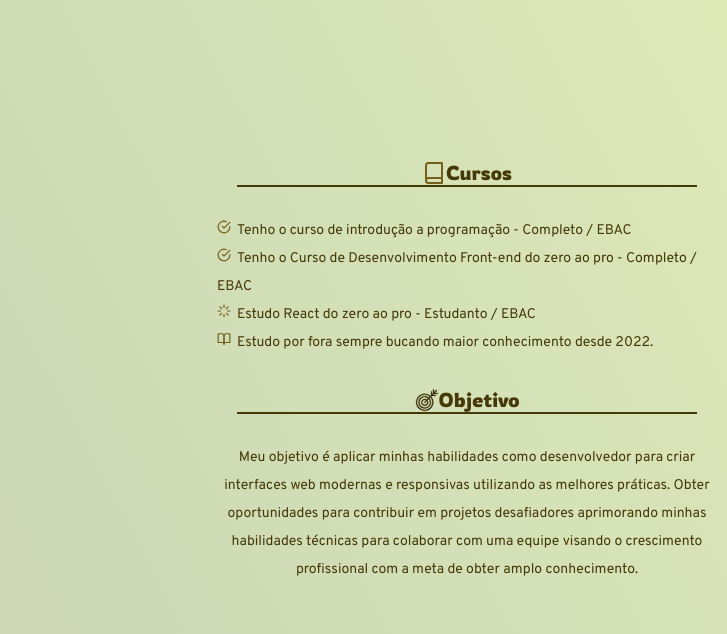
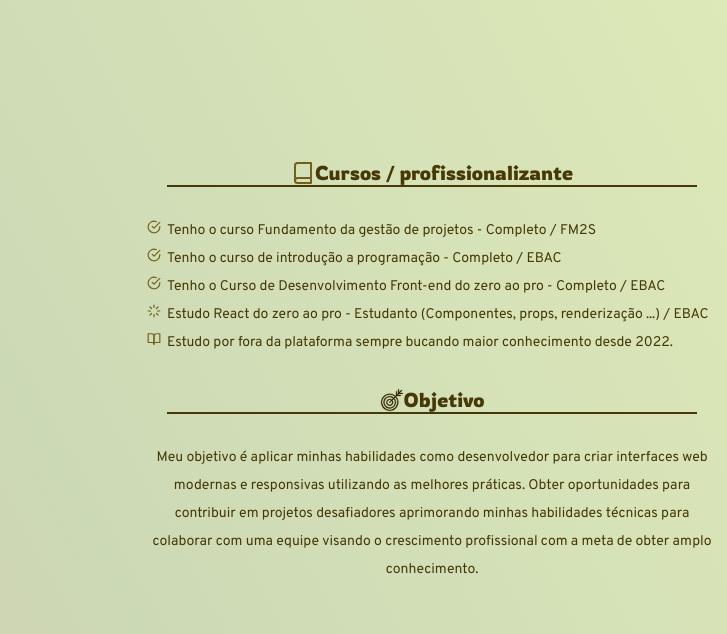
Before and after one commit to jotaMch/project_LESS_port, a website: page index.html in a window 1280 px wide. Shown: the part 820-1454 px from the top of the page, 553-1280 px from the left. Drawn offline with Linux system fonts and the light colour scheme.

Commit message:
alterando html

```diff
--- a/index.html
+++ b/index.html
@@ -65,13 +65,14 @@
                     </p>
                 </div>
                 <div class="cursos">
-                    <h2><img src="./src/images/icons/book (1).svg" alt="book">Cursos</h2>
+                    <h2><img src="./src/images/icons/book (1).svg" alt="book">Cursos / profissionalizante</h2>
                     <nav>
                         <ul>
+                            <li><img src="./src/images/icons/check-circle.svg" alt="icone v">Tenho o curso Fundamento da gestão de projetos - Completo / FM2S</li>
                             <li><img src="./src/images/icons/check-circle.svg" alt="icone v">Tenho o curso de introdução a programação - Completo / EBAC</li>
                             <li><img src="./src/images/icons/check-circle.svg" alt="icone v">Tenho o Curso de Desenvolvimento Front-end do zero ao pro - Completo / EBAC</li>
-                            <li><img src="./src/images/icons/loader.svg" alt="icone loaded">Estudo React do zero ao pro - Estudanto / EBAC</li>
-                            <li><img src="./src/images/icons/book-open.svg" alt="book open">Estudo por fora sempre bucando maior conhecimento desde 2022.</li>
+                            <li><img src="./src/images/icons/loader.svg" alt="icone loaded">Estudo React do zero ao pro - Estudanto (Componentes, props, renderização ...) / EBAC</li>
+                            <li><img src="./src/images/icons/book-open.svg" alt="book open">Estudo por fora da plataforma sempre bucando maior conhecimento desde 2022.</li>
                         </ul>
                     </nav>
                     <h2><img src="./src/images/icons/alvo.svg" alt="">Objetivo</h2>
--- a/src/styles/main.less
+++ b/src/styles/main.less
@@ -77,7 +77,7 @@ li {
     }
 
     .cursos {
-        max-width: 500px;
+        max-width: 570px;
         width: 100%;
 
         @media @breakpointTablet {
```
Also changed, not shown: build/styles/main.css.
